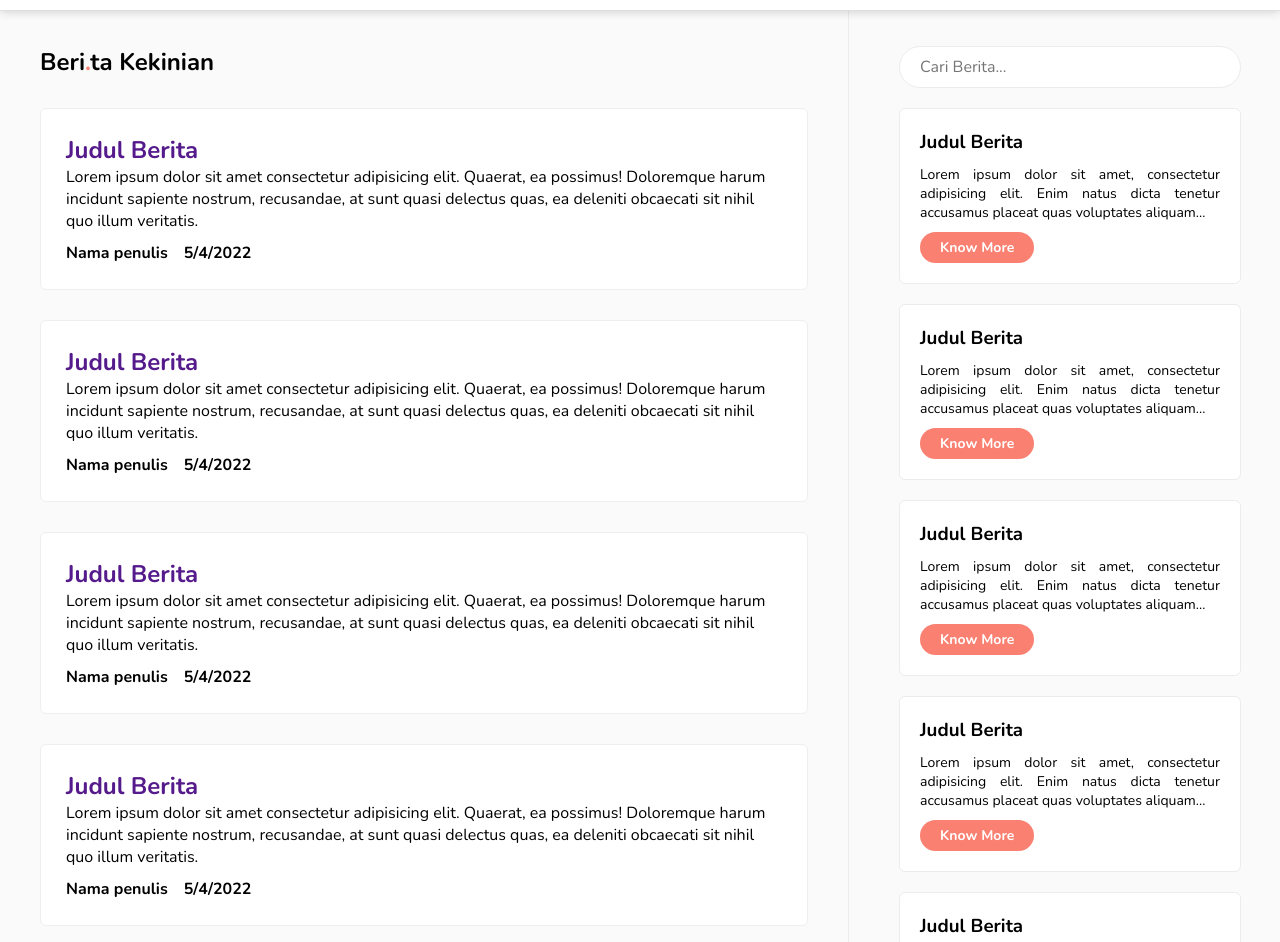
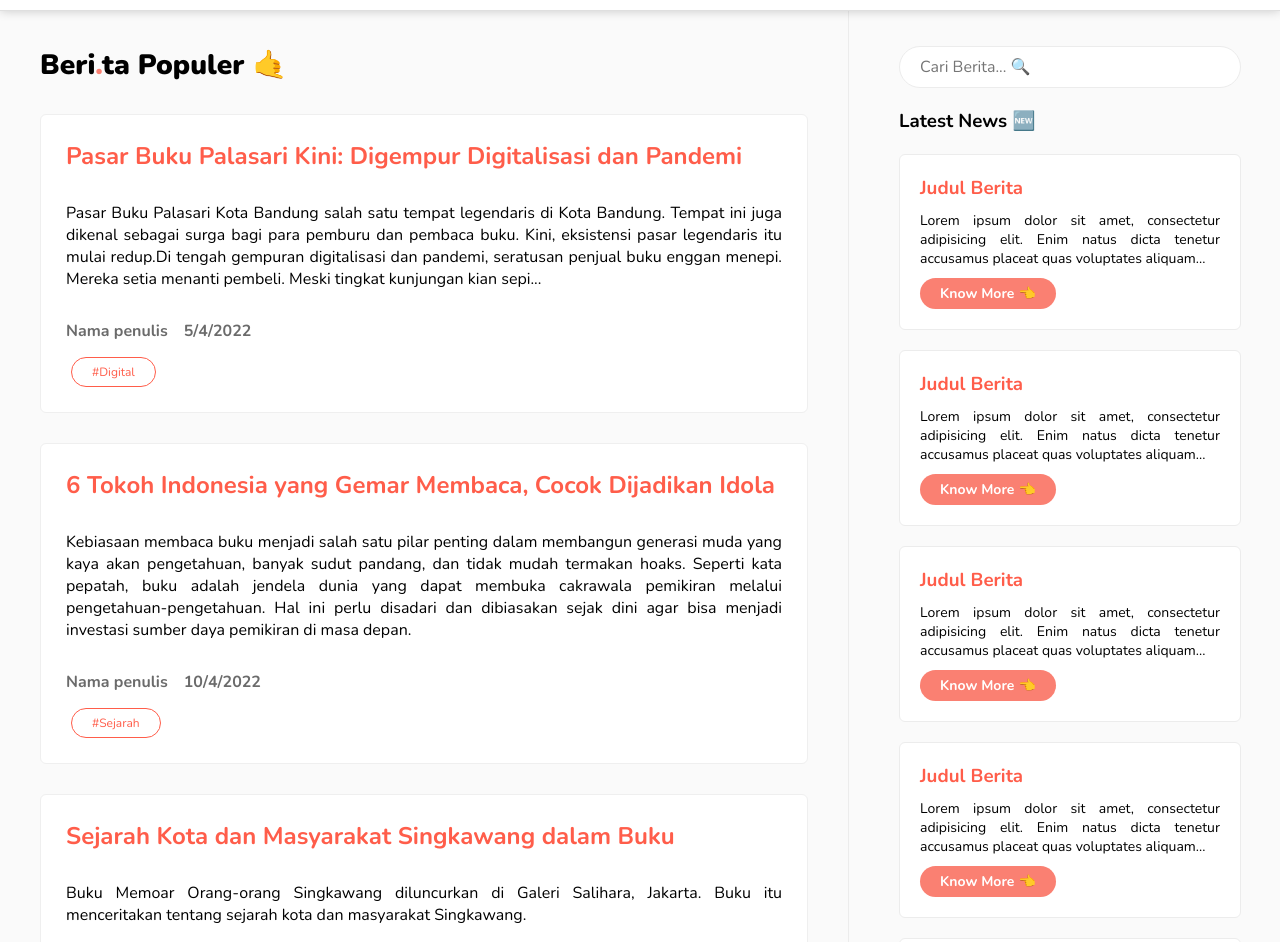
Before and after one commit to MissterMan/prakweb-news, a plain HTML site: page index.html in a window 1280 px wide. Shown: the part 74-1016 px from the top of the page. Drawn offline with nearby package versions, Linux system fonts and the light colour scheme.

Commit message:
Major Update

```diff
--- a/index.html
+++ b/index.html
@@ -18,12 +18,12 @@
 <body>
     <nav class="navbar">
         <div class="navbar__content">
-            <h2 class="navbar__brand">Beri<span class="span__color">.</span>ta</h2>
+            <h2 class="navbar__brand">Beri<span class="span__color">.</span>ta 📰</h2>
             <ul class="navbar__list">
-                <a class="navbar__li" href="#">Home</a></li>
-                <a class="navbar__li" href="#">Profil</a></li>
+                <a class="navbar__li" href="#">Home 🏠</a></li>
+                <a class="navbar__li" href="#">Profil 🧑</a></li>
                 <div class="navbar__dropdown">
-                    <a class="navbar__li" href="#">Kategori</a></li>
+                    <a class="navbar__li" href="#">Kategori 📃</a></li>
                     <div class="navbar__dropdown--content">
                         <a href="" class="navbar__listdrop">Komputer & Teknologi</a>
                         <a href="" class="navbar__listdrop">Sejarah</a>
@@ -55,49 +55,69 @@
 
     <div class="home">
         <div class="home__content">
-            <h2>Beri<span class="span__color">.</span>ta Kekinian</h2>
+            <h2 class="news__popular-text">Beri<span class="span__color">.</span>ta Populer 🤙</h2>
             <div class="home__news">
-                <h2><a class="news__title" href="">Judul Berita</a></h2>
-                <p>Lorem ipsum dolor sit amet consectetur adipisicing elit. Quaerat, ea possimus! Doloremque harum
-                    incidunt
-                    sapiente nostrum, recusandae, at sunt quasi delectus quas, ea deleniti obcaecati sit nihil quo illum
-                    veritatis.</p>
+                <h2><a class="news__title" href="">Pasar Buku Palasari Kini: Digempur Digitalisasi dan Pandemi</a></h2>
+                <p class="news__content">Pasar Buku Palasari Kota Bandung salah satu tempat legendaris di Kota Bandung.
+                    Tempat ini juga dikenal sebagai surga
+                    bagi para pemburu dan pembaca buku. Kini, eksistensi pasar legendaris itu mulai redup.Di tengah
+                    gempuran digitalisasi dan pandemi, seratusan penjual buku enggan menepi. Mereka setia
+                    menanti pembeli. Meski
+                    tingkat kunjungan kian sepi...</p>
                 <div class="news__information">
                     <p class="news__writer">Nama penulis</p>
                     <p class="news__date">5/4/2022</p>
                 </div>
-            </div>
-            <div class="home__news">
-                <h2><a class="news__title" href="">Judul Berita</a></h2>
-                <p>Lorem ipsum dolor sit amet consectetur adipisicing elit. Quaerat, ea possimus! Doloremque harum
-                    incidunt
-                    sapiente nostrum, recusandae, at sunt quasi delectus quas, ea deleniti obcaecati sit nihil quo illum
-                    veritatis.</p>
-                <div class="news__information">
-                    <p class="news__writer">Nama penulis</p>
-                    <p class="news__date">5/4/2022</p>
+                <div class="news__tag-list">
+                    <a href="" class="news__tag">#Digital</a>
                 </div>
             </div>
             <div class="home__news">
-                <h2><a class="news__title" href="">Judul Berita</a></h2>
-                <p>Lorem ipsum dolor sit amet consectetur adipisicing elit. Quaerat, ea possimus! Doloremque harum
-                    incidunt
-                    sapiente nostrum, recusandae, at sunt quasi delectus quas, ea deleniti obcaecati sit nihil quo illum
-                    veritatis.</p>
+                <h2><a class="news__title" href="">6 Tokoh Indonesia yang Gemar Membaca, Cocok Dijadikan Idola</a></h2>
+                <p class="news__content">Kebiasaan membaca buku menjadi salah satu pilar penting dalam membangun
+                    generasi muda yang kaya akan pengetahuan, banyak
+                    sudut pandang, dan tidak mudah termakan hoaks. Seperti kata pepatah, buku adalah jendela dunia yang
+                    dapat membuka cakrawala pemikiran melalui pengetahuan-pengetahuan.
+                    Hal ini perlu disadari dan dibiasakan sejak dini agar bisa menjadi investasi sumber daya pemikiran
+                    di masa depan.</p>
                 <div class="news__information">
                     <p class="news__writer">Nama penulis</p>
-                    <p class="news__date">5/4/2022</p>
+                    <p class="news__date">10/4/2022</p>
+                </div>
+                <div class="news__tag-list">
+                    <a href="" class="news__tag">#Sejarah</a>
                 </div>
             </div>
             <div class="home__news">
-                <h2><a class="news__title" href="">Judul Berita</a></h2>
-                <p>Lorem ipsum dolor sit amet consectetur adipisicing elit. Quaerat, ea possimus! Doloremque harum
-                    incidunt
-                    sapiente nostrum, recusandae, at sunt quasi delectus quas, ea deleniti obcaecati sit nihil quo illum
-                    veritatis.</p>
+                <h2><a class="news__title" href="">Sejarah Kota dan Masyarakat Singkawang dalam Buku</a></h2>
+                <p class="news__content">Buku Memoar Orang-orang Singkawang diluncurkan di Galeri Salihara, Jakarta.
+                    Buku itu menceritakan tentang sejarah kota
+                    dan masyarakat Singkawang.</p>
                 <div class="news__information">
                     <p class="news__writer">Nama penulis</p>
-                    <p class="news__date">5/4/2022</p>
+                    <p class="news__date">10/4/2022</p>
+                </div>
+                <div class="news__tag-list">
+                    <a href="" class="news__tag">#Sejarah</a>
+                    <a href="" class="news__tag">#Masyarakat</a>
+                </div>
+            </div>
+            <div class="home__news">
+                <h2><a class="news__title" href="">5 Cara Meningkatkan Minat Baca Pada Anak, Mulai Dari Mana?</a>
+                </h2>
+                <p class="news__content">Membaca buku memiliki peranan penting bagi tumbuh kembang anak. Dengan membaca
+                    anak akan memiliki pengetahuan yang lebih
+                    luas.
+                    Selain itu membaca juga berperan penting dalam membangun literasi yang kuat. Namun hambatan yang
+                    dihadapi dalam menyuruh
+                    anak membaca adalah tidak semua anak menyukai membaca. Membaca sendiri juga membutuhkan konsentrasi
+                    dan waktu.</p>
+                <div class="news__information">
+                    <p class="news__writer">Nama penulis</p>
+                    <p class="news__date">10/4/2022</p>
+                </div>
+                <div class="news__tag-list">
+                    <a href="" class="news__tag">#Anak</a>
                 </div>
             </div>
         </div>
@@ -105,38 +125,41 @@
         <div class="home__sidebar">
             <div class="sidebar__content">
                 <form action="">
-                    <input class="sidebar__searchbar" placeholder="Cari Berita..." autocomplete="off" type="text">
+                    <input class="sidebar__searchbar" placeholder="Cari Berita... 🔍" autocomplete="off" type="text">
                 </form>
+
+                <h3 class="latest__news-text">Latest News 🆕</h3>
+
                 <div class="sidebar__news">
                     <div class="sidebar__news-content">
-                        <h3 class="news__title">Judul Berita</h3>
+                        <h3 class="latest__news-title">Judul Berita</h3>
                         <p>Lorem ipsum dolor sit amet, consectetur adipisicing elit. Enim natus dicta tenetur accusamus
                             placeat quas voluptates aliquam... </p>
-                        <a href="">Know More</a>
+                        <a href="">Know More 👈</a>
+                    </div>
+                    <div class="sidebar__news-content">
+                        <h3 class="latest__news-title">Judul Berita</h3>
+                        <p>Lorem ipsum dolor sit amet, consectetur adipisicing elit. Enim natus dicta tenetur accusamus
+                            placeat quas voluptates aliquam... </p>
+                        <a href="">Know More 👈</a>
+                    </div>
+                    <div class="sidebar__news-content">
+                        <h3 class="latest__news-title">Judul Berita</h3>
+                        <p>Lorem ipsum dolor sit amet, consectetur adipisicing elit. Enim natus dicta tenetur accusamus
+                            placeat quas voluptates aliquam... </p>
+                        <a href="">Know More 👈</a>
+                    </div>
+                    <div class="sidebar__news-content">
+                        <h3 class="latest__news-title">Judul Berita</h3>
+                        <p>Lorem ipsum dolor sit amet, consectetur adipisicing elit. Enim natus dicta tenetur accusamus
+                            placeat quas voluptates aliquam... </p>
+                        <a href="">Know More 👈</a>
                     </div>
                     <div class="sidebar__news-content">
                         <h3 class="news__title">Judul Berita</h3>
                         <p>Lorem ipsum dolor sit amet, consectetur adipisicing elit. Enim natus dicta tenetur accusamus
                             placeat quas voluptates aliquam... </p>
-                        <a href="">Know More</a>
-                    </div>
-                    <div class="sidebar__news-content">
-                        <h3 class="news__title">Judul Berita</h3>
-                        <p>Lorem ipsum dolor sit amet, consectetur adipisicing elit. Enim natus dicta tenetur accusamus
-                            placeat quas voluptates aliquam... </p>
-                        <a href="">Know More</a>
-                    </div>
-                    <div class="sidebar__news-content">
-                        <h3 class="news__title">Judul Berita</h3>
-                        <p>Lorem ipsum dolor sit amet, consectetur adipisicing elit. Enim natus dicta tenetur accusamus
-                            placeat quas voluptates aliquam... </p>
-                        <a href="">Know More</a>
-                    </div>
-                    <div class="sidebar__news-content">
-                        <h3 class="news__title">Judul Berita</h3>
-                        <p>Lorem ipsum dolor sit amet, consectetur adipisicing elit. Enim natus dicta tenetur accusamus
-                            placeat quas voluptates aliquam... </p>
-                        <a href="">Know More</a>
+                        <a href="">Know More 👈</a>
                     </div>
                 </div>
             </div>
--- a/style.css
+++ b/style.css
@@ -22,7 +22,7 @@ p {
 }
 
 ::-webkit-scrollbar-track {
-  background: #f1f1f1;
+  background: #ececec;
 }
 
 ::-webkit-scrollbar-thumb {
@@ -56,7 +56,7 @@ p {
 }
 
 .navbar__list {
-  width: 250px;
+  width: 300px;
   display: flex;
   justify-content: space-between;
 }
@@ -142,6 +142,11 @@ p {
   margin: 50px 40px;
 }
 
+.news__popular-text {
+  font-weight: 900;
+  font-size: 28px;
+}
+
 .home__news {
   margin: 30px 0px;
   padding: 25px;
@@ -158,12 +163,26 @@ p {
 }
 
 .news__title {
+  color: #ff5d4a;
   text-decoration: none;
+}
+
+.news__title:hover {
+  text-decoration: underline;
+}
+
+.latest__news-title {
+  color: #ff5d4a;
+}
+
+.news__content {
+  margin: 30px 0px;
+  text-align: justify;
 }
 
 .news__information {
   display: flex;
-  margin-top: 10px;
+  color: #6b6b6b;
 }
 
 .news__writer {
@@ -173,6 +192,31 @@ p {
 
 .news__date {
   font-weight: 700;
+}
+
+.news__tag-list {
+  display: flex;
+}
+
+.news__tag {
+  margin-top: 15px;
+  margin-left: 5px;
+  margin-right: 5px;
+  font-size: 12px;
+  color: #ff5d4a;
+  display: block;
+  text-decoration: none;
+  border-radius: 50px;
+  width: fit-content;
+  padding: 6px 20px;
+  border: 1px solid #ff5d4a;
+  transition: 300ms;
+}
+
+.news__tag:hover {
+  background-color: #ff5d4a;
+  color: white;
+  transition: 300ms;
 }
 
 .home__sidebar {
@@ -206,6 +250,10 @@ p {
 .sidebar__searchbar:focus {
   box-shadow: 0px 0px 10px 0px rgba(0, 0, 0, 0.1);
   outline: none;
+}
+
+.latest__news-text {
+  margin-top: 20px;
 }
 
 .sidebar__news-content {
```
